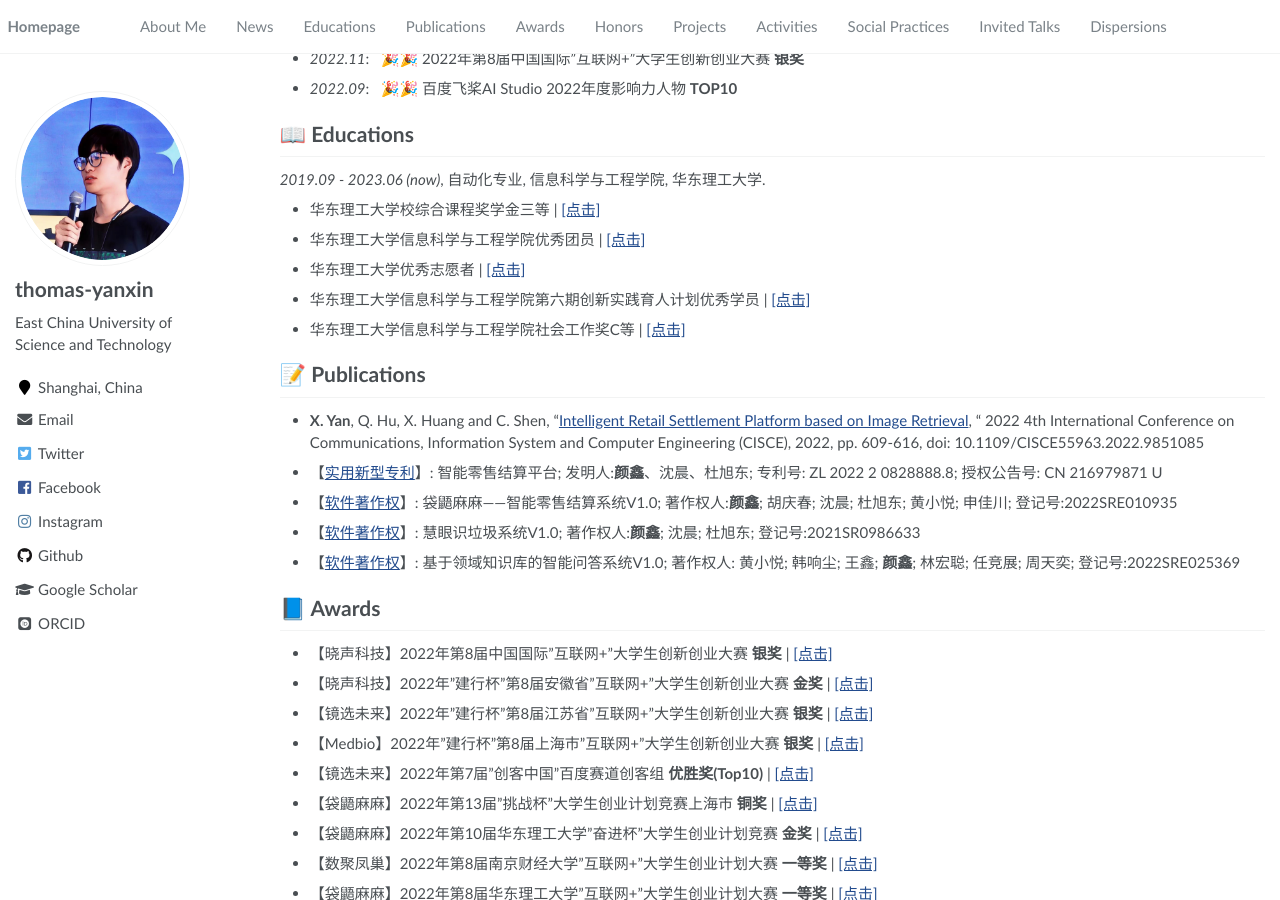
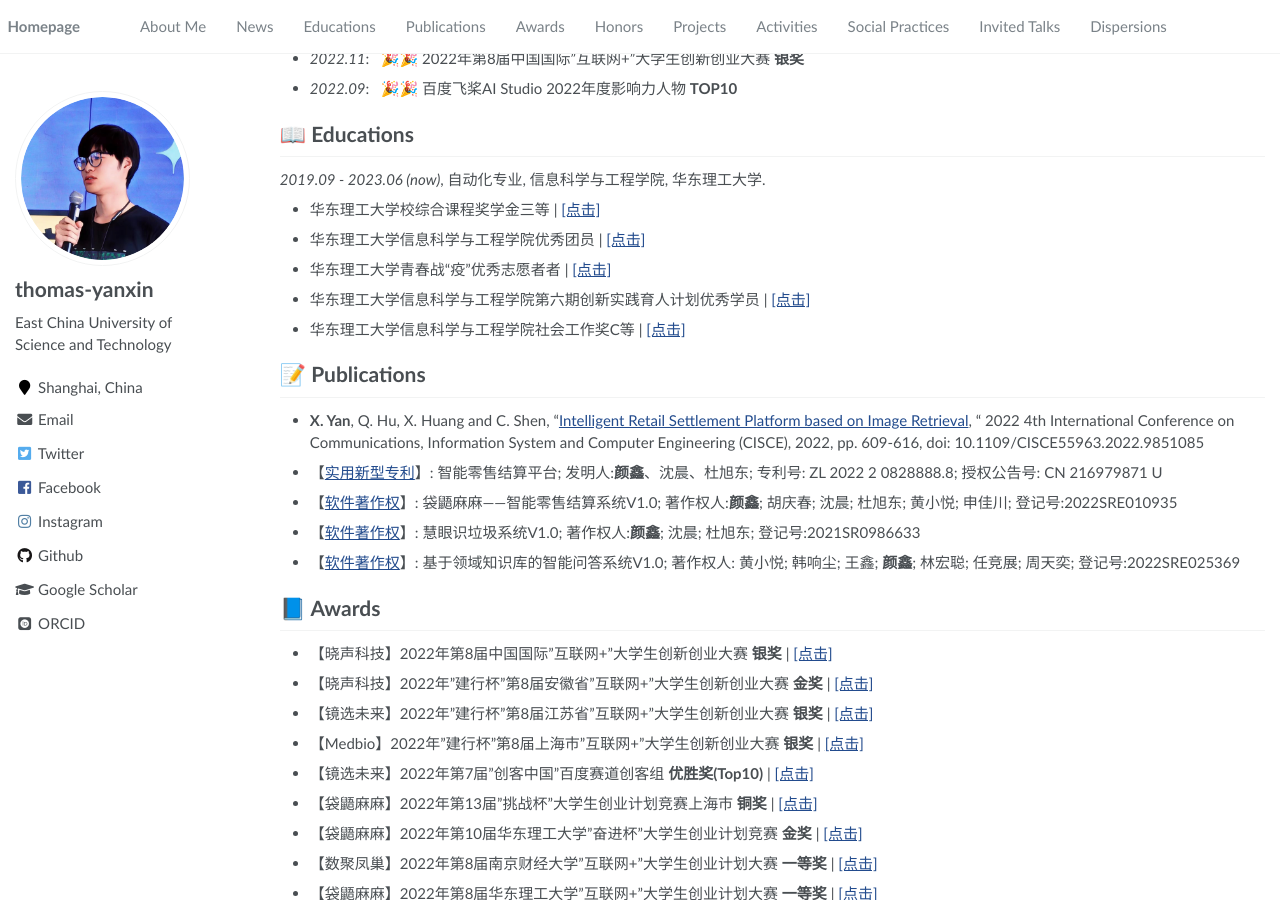
Before and after one commit to thomas-yanxin/thomas-yanxin.github.io, a Jekyll site: the page built from _pages/about.md, in a window 1280 px wide and 900 px high, scrolled down 337 px. Built offline with Jekyll 4.4.1, drawn with Linux system fonts in a browser that asks for light colours; some web fonts are replaced.

Commit message:
Update about.md

```diff
--- a/_pages/about.md
+++ b/_pages/about.md
@@ -36,7 +36,7 @@ redirect_from:
 
 * 华东理工大学校综合课程奖学金三等 \| [\[点击\]](/proof/)
 * 华东理工大学信息科学与工程学院优秀团员 \| [\[点击\]](https://github.com/thomas-yanxin/thomas-yanxin.github.io/blob/master/proof/%E4%BC%98%E7%A7%80%E5%9B%A2%E5%91%98.jpg)
-* 华东理工大学优秀志愿者 \| [\[点击\]](https://github.com/thomas-yanxin/thomas-yanxin.github.io/blob/master/proof/%E6%8A%97%E7%96%AB%E4%BC%98%E7%A7%80%E5%BF%97%E6%84%BF%E8%80%85.jpg)
+* 华东理工大学青春战“疫”优秀志愿者者 \| [\[点击\]](https://github.com/thomas-yanxin/thomas-yanxin.github.io/blob/master/proof/%E6%8A%97%E7%96%AB%E4%BC%98%E7%A7%80%E5%BF%97%E6%84%BF%E8%80%85.jpg)
 * 华东理工大学信息科学与工程学院第六期创新实践育人计划优秀学员 \| [\[点击\]](https://github.com/thomas-yanxin/thomas-yanxin.github.io/blob/master/proof/%E5%88%9B%E6%96%B0%E8%82%B2%E4%BA%BA.jpg)
 * 华东理工大学信息科学与工程学院社会工作奖C等 \| [\[点击\]](/proof/%E7%A4%BE%E4%BC%9A%E5%B7%A5%E4%BD%9C%E5%A5%96.jpg)
 
```
